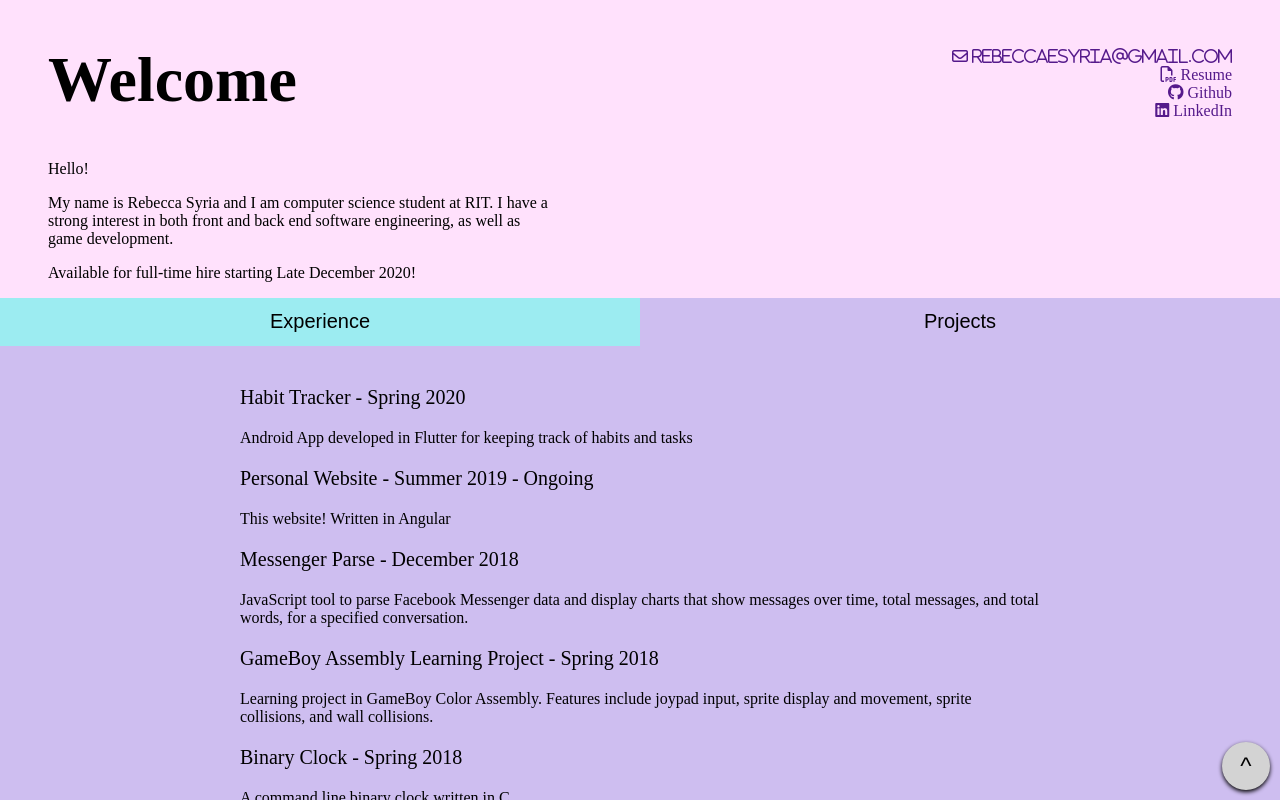
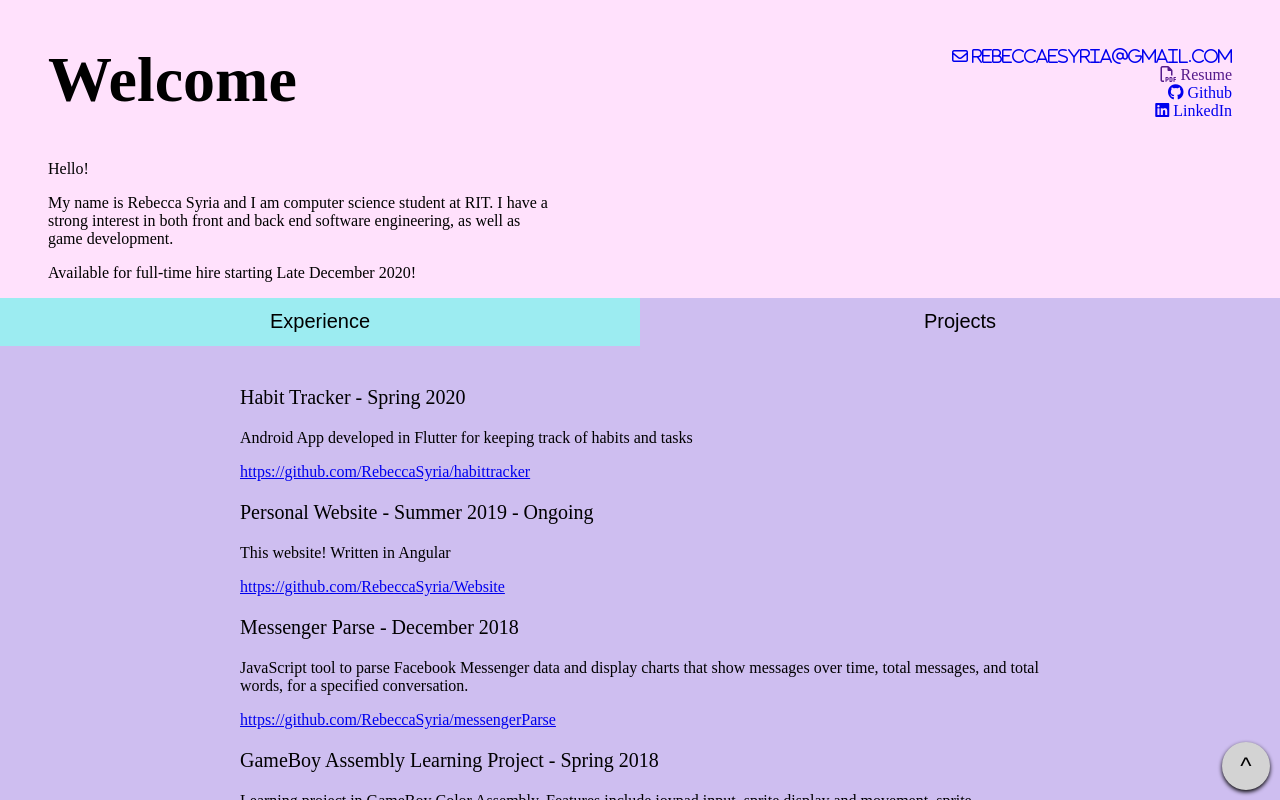
Before and after one commit to RebeccaSyria/Website, an Angular app: page / in a window 1280 px wide. Both pictures are taken after a click on the button "Projects". Shown: the top 800 px of the page. Built offline with nearby package versions, Linux system fonts and the light colour scheme; a web font is replaced by a local one.

Commit message:
added links for projects

```diff
--- a/src/app/app.constants.ts
+++ b/src/app/app.constants.ts
@@ -53,6 +53,16 @@ export const PROJECT_DESCRIPTIONS = {
     IMAGE_TO_SOUND: "Tool built in python to convert image files to midi sound files based on pixel color values. Built for a hackathon in 24 hours.",
     KITTEN_BOX: "Team game jam project written in less than 24 hours using Processing. Two player game in which players must work together to push boxes around and escape a level."
 }
+export const PROJECT_LINKS = {
+    HABIT_TRACKER: "https://github.com/RebeccaSyria/habittracker",
+    WEBSITE: "https://github.com/RebeccaSyria/Website",
+    MESSENGER_PARSE: "https://github.com/RebeccaSyria/messengerParse",
+    GB_ASM: "https://github.com/RebeccaSyria/gbc",
+    BINARY_CLOCK: "https://github.com/RebeccaSyria/binaryClock",
+    BOUNCE: "https://rebeccas.itch.io/bounce",
+    IMAGE_TO_SOUND: "https://github.com/RebeccaSyria/ImageToSound",
+    KITTEN_BOX: "https://github.com/EthanNichols/KittenBox-CSH2016"
+}
 
 export const INTRO = [
     "Hello!",
--- a/src/app/card/card.component.html
+++ b/src/app/card/card.component.html
@@ -1,7 +1,8 @@
 <div class="card" [ngStyle]="{'background-color':color}">
     <div class="text-area">
-    <p *ngFor="let item of body; let i = index" [ngStyle]="{'font-size':getSize(i)}">
-        {{item}}
-    </p>
+    <div *ngFor="let item of body; let i = index" [ngStyle]="{'font-size':getSize(i)}">
+        <p *ngIf="showLink(i) === false">{{item}}</p>
+        <a *ngIf="showLink(i)" href={{item}}>{{item}}</a>
+    </div>
     </div>
 </div>
--- a/src/app/card/card.component.scss
+++ b/src/app/card/card.component.scss
@@ -9,7 +9,7 @@
     display: inline-block;
     font-family: inherit;
     font-size: 20px;
-    text-align: center;
+    text-align: left;
     padding-left: 48px;
     padding-right: 48px;
     margin-bottom: 0px;
@@ -18,3 +18,6 @@
 .text-area p {
     text-align: left;
 }
+.text-area a {
+    text-align: left;
+}
--- a/src/app/card/card.component.ts
+++ b/src/app/card/card.component.ts
@@ -1,5 +1,5 @@
 import { Component, Input, OnChanges } from '@angular/core';
-import { TITLES, JOBS, JOB_DESCRIPTIONS, PROJECTS, PROJECT_DESCRIPTIONS } from '../app.constants';
+import { TITLES, JOBS, JOB_DESCRIPTIONS, PROJECTS, PROJECT_DESCRIPTIONS, PROJECT_LINKS } from '../app.constants';
 
 @Component({
     selector: 'app-card',
@@ -13,9 +13,21 @@ export class CardComponent implements OnChanges {
     color = "";
 
     getSize(i: number) {
-        return i % 2 ? '16px' : '20px';
+        if(this.title === TITLES.EXPERIENCE) {
+            return i % 2 ? '16px' : '20px';
+        } else {
+            return i % 3 ? '16px' : '20px';
+        }
     }
 
+    showLink(i: number) {
+        if(this.title === TITLES.PROJECTS) {
+            if( i % 3 === 2) {
+                return true;
+            }
+        }
+        return false;
+    }
     ngOnChanges() {
         this.body = [];
         switch (this.title) {
@@ -38,20 +50,29 @@ export class CardComponent implements OnChanges {
             case TITLES.PROJECTS: {
                 this.body[0] = PROJECTS.HABIT_TRACKER;
                 this.body[1] = PROJECT_DESCRIPTIONS.HABIT_TRACKER;
-                this.body[2] = PROJECTS.WEBSITE;
-                this.body[3] = PROJECT_DESCRIPTIONS.WEBSITE
-                this.body[4] = PROJECTS.MESSENGER_PARSE;
-                this.body[5] = PROJECT_DESCRIPTIONS.MESSENGER_PARSE;
-                this.body[6] = PROJECTS.GB_ASM;
-                this.body[7] = PROJECT_DESCRIPTIONS.GB_ASM;
-                this.body[8] = PROJECTS.BINARY_CLOCK;
-                this.body[9] = PROJECT_DESCRIPTIONS.BINARY_CLOCK;
-                this.body[10] = PROJECTS.BOUNCE;
-                this.body[11] = PROJECT_DESCRIPTIONS.BOUNCE;
-                this.body[12] = PROJECTS.IMAGE_TO_SOUND;
-                this.body[13] = PROJECT_DESCRIPTIONS.IMAGE_TO_SOUND;
-                this.body[14] = PROJECTS.KITTEN_BOX;
-                this.body[15] = PROJECT_DESCRIPTIONS.KITTEN_BOX;
+                this.body[2] = PROJECT_LINKS.HABIT_TRACKER;
+                this.body[3] = PROJECTS.WEBSITE;
+                this.body[4] = PROJECT_DESCRIPTIONS.WEBSITE
+                this.body[5] = PROJECT_LINKS.WEBSITE;
+                this.body[6] = PROJECTS.MESSENGER_PARSE;
+                this.body[7] = PROJECT_DESCRIPTIONS.MESSENGER_PARSE;
+                this.body[8] = PROJECT_LINKS.MESSENGER_PARSE;
+                this.body[9] = PROJECTS.GB_ASM;
+                this.body[10] = PROJECT_DESCRIPTIONS.GB_ASM;
+                this.body[11] = PROJECT_LINKS.GB_ASM;
+                this.body[12] = PROJECTS.BINARY_CLOCK;
+                this.body[13] = PROJECT_DESCRIPTIONS.BINARY_CLOCK;
+                this.body[14] = PROJECT_LINKS.BINARY_CLOCK;
+                this.body[15] = PROJECTS.BOUNCE;
+                this.body[16] = PROJECT_DESCRIPTIONS.BOUNCE;
+                this.body[17] = PROJECT_LINKS.BOUNCE;
+                this.body[18] = PROJECTS.IMAGE_TO_SOUND;
+                this.body[19] = PROJECT_DESCRIPTIONS.IMAGE_TO_SOUND;
+                this.body[20] = PROJECT_LINKS.IMAGE_TO_SOUND;
+                this.body[21] = PROJECTS.KITTEN_BOX;
+                this.body[22] = PROJECT_DESCRIPTIONS.KITTEN_BOX;
+                this.body[23] = PROJECT_LINKS.KITTEN_BOX;
+
                 this.color = "#CEBEF0";
                 break;
             }
--- a/src/app/welcome-bar/welcome-bar.component.html
+++ b/src/app/welcome-bar/welcome-bar.component.html
@@ -6,13 +6,13 @@
         </p>
     </div>
     <div class="quick-links">
-        <a href=""><i class="fa fa-envelope-o" aria-hidden="true"> RebeccaESyria@gmail.com</i></a>
+        <a href="mailto: RebeccaESyria@gmail.com"><i class="fa fa-envelope-o" aria-hidden="true"> RebeccaESyria@gmail.com</i></a>
         <br>
         <a href=""><i class="fa fa-file-pdf-o" aria-hidden="true"></i> Resume</a>
         <br>
-        <a href=""><i class="fa fa-github" aria-hidden="true"></i> Github</a>
+        <a href="https://github.com/RebeccaSyria"><i class="fa fa-github" aria-hidden="true"></i> Github</a>
         <br>
-        <a href=""><i class="fa fa-linkedin-square" aria-hidden="true"></i> LinkedIn</a>
+        <a href="https://www.linkedin.com/in/rebeccasyria/"><i class="fa fa-linkedin-square" aria-hidden="true"></i> LinkedIn</a>
         <br>
     </div>
 </div>
```
